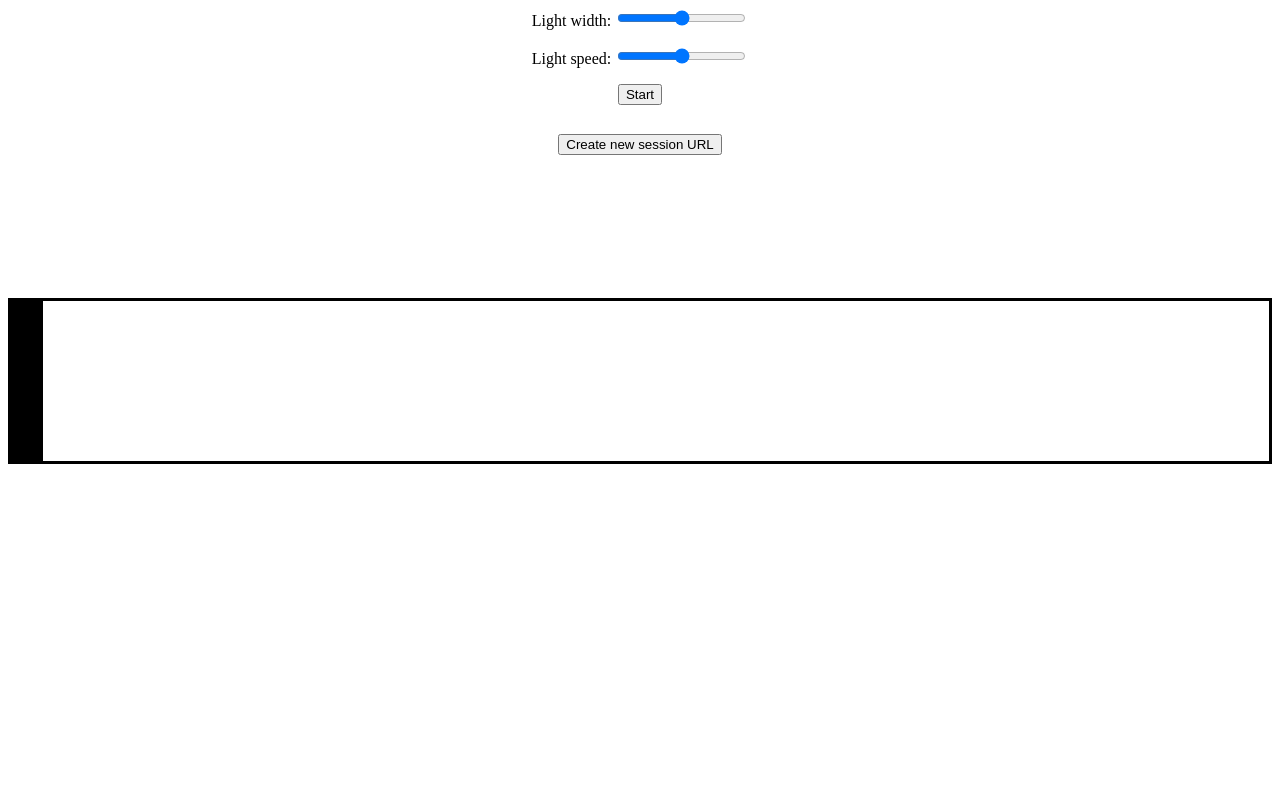
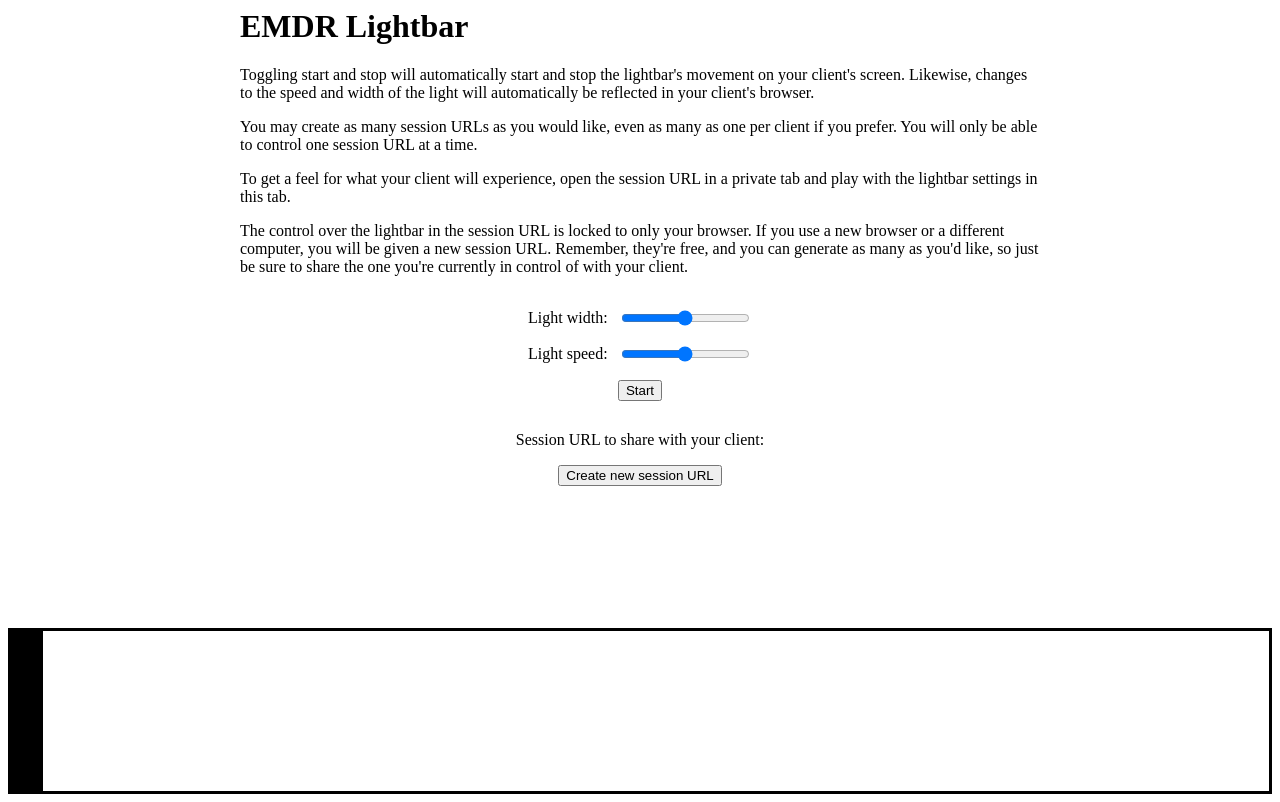
Before and after one commit to sarayourfriend/emdr-lightbar, a Flask app: page /s/ in a window 1280 px wide. Before the commit the page ends 464 px from the top, so only its background shows below. Run offline with Flask 2, Linux system fonts and the light colour scheme; some libraries are stand-ins or nearby versions.

Commit message:
Add helpful copy to therapist page

```diff
--- /dev/null
+++ b/static/base.css
@@ -0,0 +1,9 @@
+.copy {
+    padding-left: 2em;
+    padding-right: 2em;
+
+    max-width: 50em;
+
+    margin: auto;
+    margin-bottom: 2em;
+}
--- a/static/index.html
+++ b/static/index.html
@@ -1,14 +1,17 @@
 <html>
 <head>
 	<title>Lightbar</title>
+	<link rel="stylesheet" href="/static/base.css" />
 </head>
 <body>
+	<div class="copy">
 		<h1>Welcome to Lightbar</h1>
 		<h2>A remote EMDR tool for these curious times</h2>
 		<p>
-		Therapist? <a href="/s/">Click here to initiate a new session for you client</a>
+			Therapist? <a href="/s/">Click here to initiate a new session for you client</a>.
 		</p>
 		<p>
 			Client? Ask your therapist to send you the link to your shared lightbar session.
 		</p>
+	</div>
 </body>
--- a/static/new-session.css
+++ b/static/new-session.css
@@ -1,10 +1,20 @@
 #controls {
-  display: flex;
-  align-items: center;
-  justify-content: center;
-  flex-direction: column;
+    display: flex;
+    align-items: center;
+    justify-content: center;
+    flex-direction: column;
 }
 
 #controls > * {
-  margin-bottom: 1em;
+    margin-bottom: 1em;
 }
+
+#controls > label {
+    display: flex;
+    align-items: center;
+    justify-content: center;
+}
+
+#controls > label > input {
+    margin-left: 1em;
+}
--- a/static/new-session.html
+++ b/static/new-session.html
@@ -2,9 +2,34 @@
 <head>
 	<title>Lightbar</title>
 	<link rel="stylesheet" href="/static/new-session.css" />
+	<link rel="stylesheet" href="/static/base.css" />
 	<link rel="stylesheet" href="/static/lib/Lightbar.css" />
 </head>
 <body>
+	<div class="copy">
+		<h1>EMDR Lightbar</h1>
+		<p>
+			Toggling start and stop will automatically start and stop the lightbar's
+			movement on your client's screen. Likewise, changes to the speed and width
+			of the light will automatically be reflected in your client's browser.
+		</p>
+		<p>
+			You may create as many session URLs as you would like, even as many as one
+			per client if you prefer. You will only be able to control one session URL at a
+			time.
+		</p>
+		<p>
+			To get a feel for what your client will experience, open the session URL in a
+			private tab and play with the lightbar settings in this tab.
+		</p>
+		<p>
+			The control over the lightbar in the session URL is locked to only your browser.
+			If you use a new browser or a different computer, you will be given a new
+			session URL. Remember, they're free, and you can generate as many as you'd like,
+			so just be sure to share the one you're currently in control of with your client.
+		</p>
+	</div>
+
 	<div id="controls">
 		<label id="light-width">
 			Light width:
@@ -17,7 +42,12 @@
 		</label>
 
 		<button type="button" name="start">Start</button>
+
+		<p>
+			Session URL to share with your client:
 			<a href="#" id="link-display"></a>
+		</p>
+
 		<form method="POST">
 			<button type="submit">Create new session URL</button>
 		</form>
```
Also changed, not shown: README.md. Lines whose indentation alone changed are shown as unchanged.
